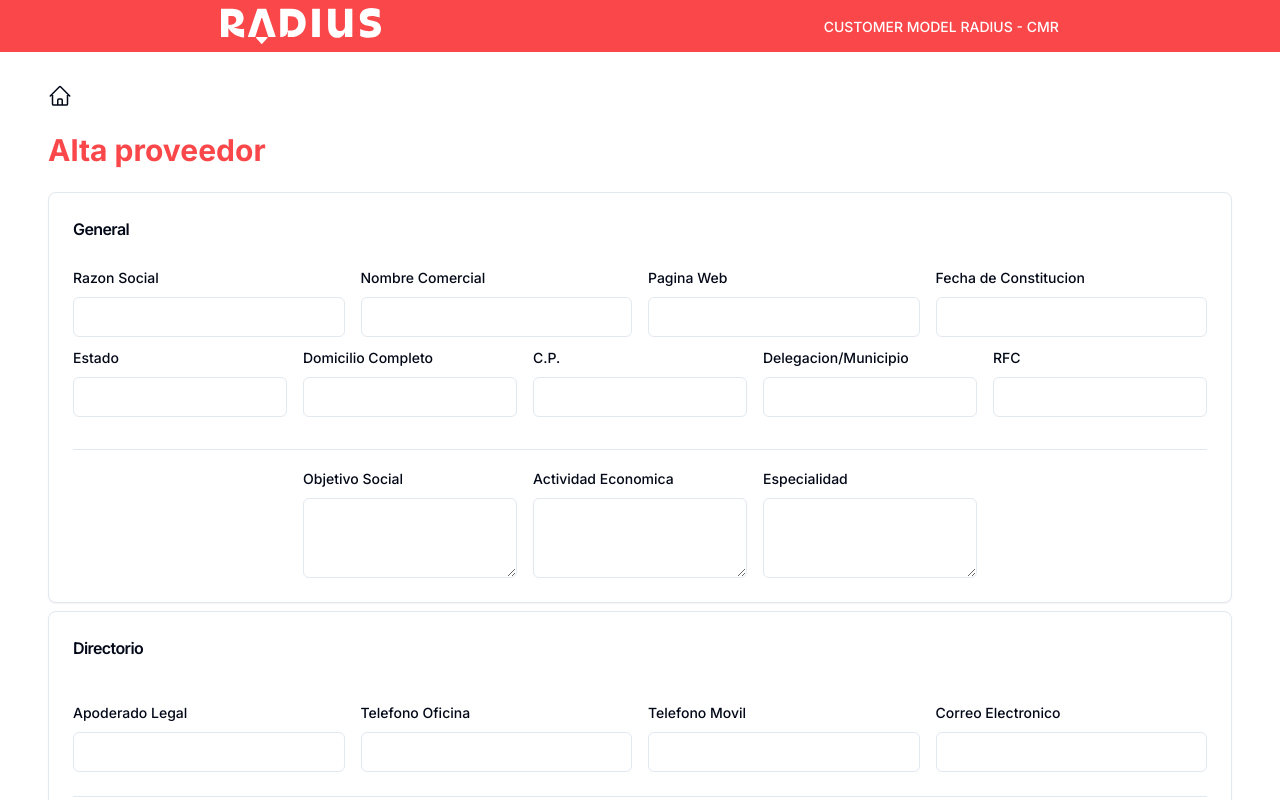
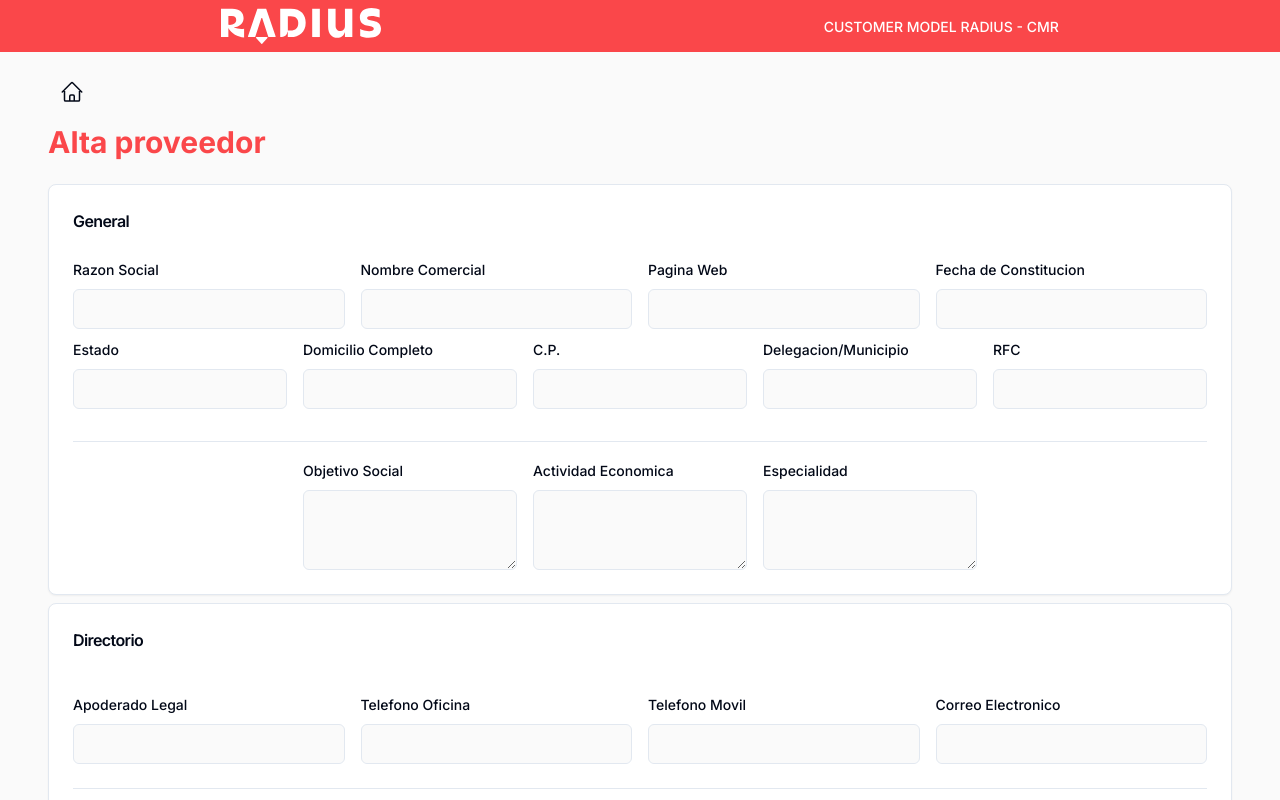
Before and after one commit to jblancoh/frontend-proveedores, a Next.js app: page /create in a window 1280 px wide. Shown: the top 800 px of the page. Built offline with nearby package versions, Linux system fonts and the light colour scheme.

Commit message:
:sparkles:(Env): Update .gitignore and add example.env file

```diff
--- a/src/app/(providers)/create/page.tsx
+++ b/src/app/(providers)/create/page.tsx
@@ -94,12 +94,12 @@ const Page = () => {
       }
     }
   )
-  const { getValues, handleSubmit } = form
+  const { handleSubmit } = form
   const onSubmit: SubmitHandler<FormValues> = (data) => {
     console.log(data)
   }
   return (
-    <div className="">
+    <div className="pb-10">
       <Form {...form}>
         <form className="py-2" onSubmit={handleSubmit(onSubmit)}>
           <div className="my-2">
--- a/src/app/(providers)/layout.tsx
+++ b/src/app/(providers)/layout.tsx
@@ -12,8 +12,8 @@ interface ProvidersLayoutProps {
 const ProvidersLayout: React.FC<ProvidersLayoutProps> = ({ children }) => {
   return (
     <div className="container mx-auto">
-      <div className="flex justify-between pb-6 pt-4">
-        <Link href="/" className="hover:bg-accent">
+      <div className="flex justify-between pb-2">
+        <Link href="/" className="hover:bg-accent rounded-full p-3 hover:text-white">
           <svg xmlns="http://www.w3.org/2000/svg" fill="none" viewBox="0 0 24 24" strokeWidth={1.5} stroke="currentColor" className="w-6 h-6">
             <path strokeLinecap="round" strokeLinejoin="round" d="m2.25 12 8.954-8.955c.44-.439 1.152-.439 1.591 0L21.75 12M4.5 9.75v10.125c0 .621.504 1.125 1.125 1.125H9.75v-4.875c0-.621.504-1.125 1.125-1.125h2.25c.621 0 1.125.504 1.125 1.125V21h4.125c.621 0 1.125-.504 1.125-1.125V9.75M8.25 21h8.25" />
           </svg>
--- a/src/app/globals.css
+++ b/src/app/globals.css
@@ -4,7 +4,7 @@
 
 @layer base {
   :root {
-    --background: 0 0% 100%;
+    --background: 0 0% 98%;
     --foreground: 222.2 84% 4.9%;
 
     --card: 0 0% 100%;
--- /dev/null
+++ b/src/app/not-found.tsx
@@ -0,0 +1,11 @@
+import Link from 'next/link'
+
+export default function NotFound() {
+  return (
+    <div>
+      <h2>Not Found</h2>
+      <p>Could not find requested resource</p>
+      <Link href="/">Return Home</Link>
+    </div>
+  )
+}
--- a/src/components/NavBar.tsx
+++ b/src/components/NavBar.tsx
@@ -1,14 +1,9 @@
-"use client";
 import Link from "next/link"
-
 import {
   NavigationMenu,
   NavigationMenuItem,
-  NavigationMenuLink,
   NavigationMenuList,
-  navigationMenuTriggerStyle,
 } from "@/components/ui/navigation-menu"
-import { Avatar, AvatarFallback, AvatarImage } from "@/components/ui/avatar"
 import { Label } from "./ui/label";
 
 const NavBar = () => {
@@ -28,7 +23,7 @@ const NavBar = () => {
       </NavigationMenu>
       <div className="flex items-center">
         <Link
-          href="/"
+          href=""
           passHref
         >
           <Label className="text-white">CUSTOMER MODEL RADIUS - CMR</Label>
--- a/src/components/ui/navigation-menu.tsx
+++ b/src/components/ui/navigation-menu.tsx
@@ -1,3 +1,4 @@
+"use client"
 import * as React from "react"
 import * as NavigationMenuPrimitive from "@radix-ui/react-navigation-menu"
 import { cva } from "class-variance-authority"
```
Also changed, not shown: src/app/(providers)/edit/page.tsx (deleted), 2 other files (tests, documents, lock files or other folders).
